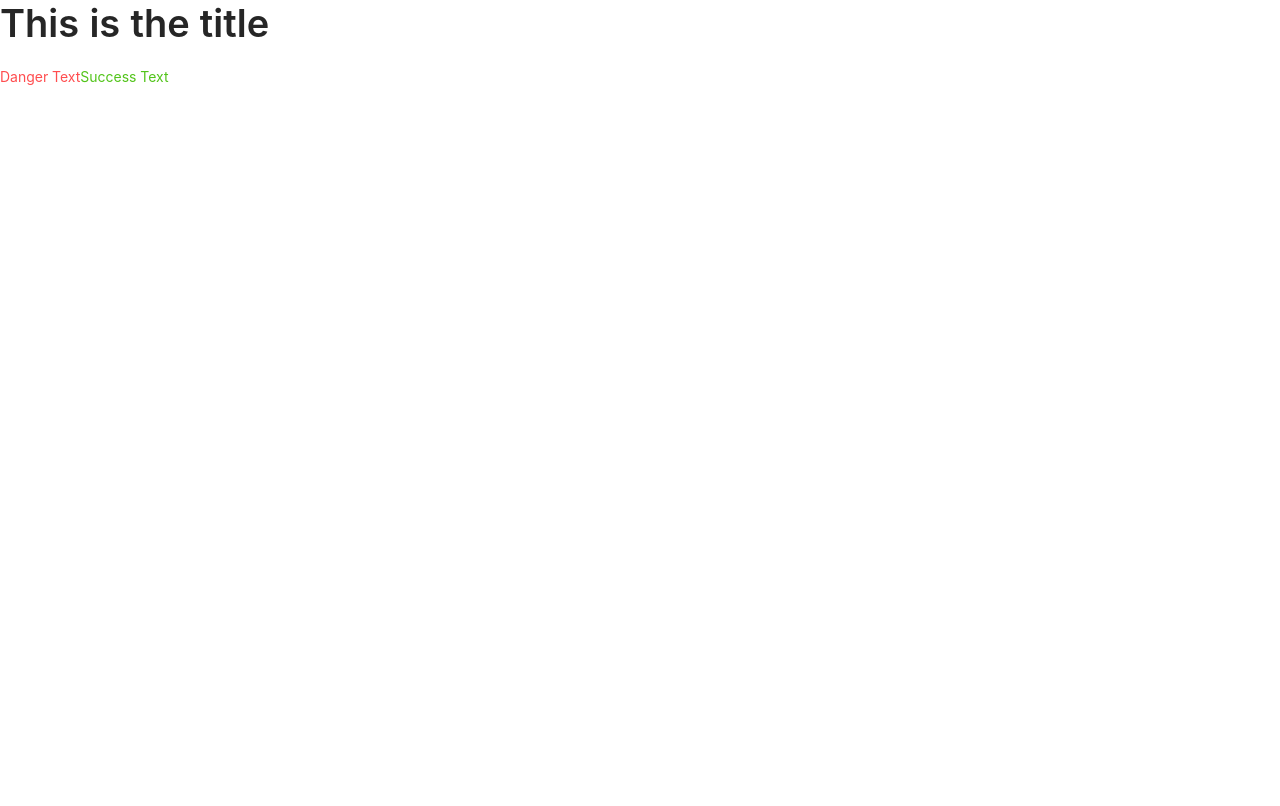
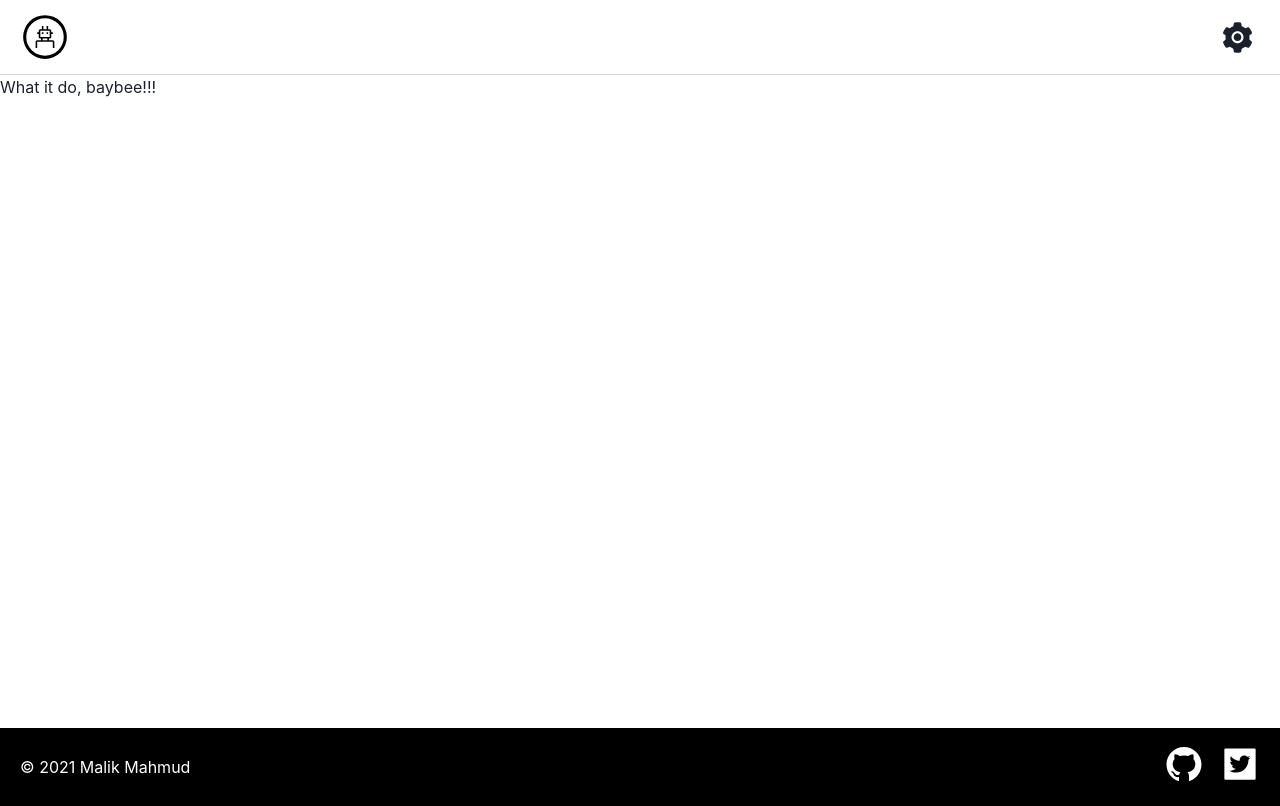
Before and after one commit to MlkMahmud/binance-dca-bot, a Next.js app: page / in a window 1280 px wide. Built offline with nearby package versions, Linux system fonts and the light colour scheme.

Commit message:
add header and footer components

```diff
--- /dev/null
+++ b/components/Footer.jsx
@@ -0,0 +1,40 @@
+import React from 'react';
+import {
+  Icon,
+  Link,
+  Stack,
+  Text,
+} from '@chakra-ui/react';
+import { AiFillGithub, AiFillTwitterSquare } from 'react-icons/ai';
+
+const Footer = () => (
+  <Stack
+    align="center"
+    as="footer"
+    bgColor="#000"
+    color="#FFF"
+    direction={['column', 'row']}
+    justify={['center', 'space-between']}
+    px={[2, 5]}
+    py={4}
+    spacing={[4, null]}
+  >
+    <Text>&copy; 2021 Malik Mahmud</Text>
+    <Stack direction="row" spacing={4}>
+      <Link
+        aria-label="github"
+        href="https://github.com/MlkMahmud"
+      >
+        <Icon as={AiFillGithub} boxSize="40px" />
+      </Link>
+      <Link
+        aria-label="twitter"
+        href="https://twitter.com/M_Shuttleworth_"
+      >
+        <Icon as={AiFillTwitterSquare} boxSize="40px" />
+      </Link>
+    </Stack>
+  </Stack>
+);
+
+export default Footer;
--- /dev/null
+++ b/components/Header.jsx
@@ -0,0 +1,52 @@
+import {
+  IconButton,
+  Flex,
+} from '@chakra-ui/react';
+import PropTypes from 'prop-types';
+import React from 'react';
+import { AiFillSetting } from 'react-icons/ai';
+
+const Header = ({ handleClick }) => (
+  <Flex
+    align="center"
+    as="header"
+    borderBottom="1px solid #d2d5d9"
+    justify="space-between"
+    px={[2, 5]}
+    py={[2, 3]}
+  >
+    <a href="/" aria-label="homepage">
+      <svg
+        width="50"
+        height="50"
+        fill="none"
+        xmlns="http://www.w3.org/2000/svg"
+        viewBox="0 0 100 100"
+      >
+        <path
+          fillRule="evenodd"
+          clipRule="evenodd"
+          d="M57.813 56.25h7.812a3.13 3.13 0 013.125 3.125v12.5h-3.125v-12.5h-31.25v12.5H31.25v-12.5a3.13 3.13 0 013.125-3.125h7.813v-3.125h-1.563A3.13 3.13 0 0137.5 50v-6.25h-3.125v-3.125H37.5V37.5a3.13 3.13 0 013.125-3.125h3.125v-6.25h3.125v6.25h6.25v-6.25h3.125v6.25h3.125A3.13 3.13 0 0162.5 37.5v3.125h3.125v3.125H62.5V50a3.129 3.129 0 01-3.125 3.125h-1.563v3.125zm1.562-18.75h-18.75V50h18.75V37.5zm-4.688 15.625h-9.374v3.125h9.374v-3.125zm-7.812-12.5H43.75v3.125h3.125v-3.125zm9.375 0h-3.125v3.125h3.125v-3.125z"
+          fill="#000"
+        />
+        <path
+          d="M50 93.75a43.75 43.75 0 110-87.5 43.75 43.75 0 010 87.5zm0-81.25a37.5 37.5 0 100 75.001A37.5 37.5 0 0050 12.5z"
+          fill="#000"
+        />
+      </svg>
+    </a>
+    <IconButton
+      aria-label="settings"
+      fontSize="35px"
+      variant="unstyled"
+      icon={<AiFillSetting />}
+      onClick={handleClick}
+    />
+  </Flex>
+);
+
+Header.propTypes = {
+  handleClick: PropTypes.func.isRequired,
+};
+
+export default Header;
--- /dev/null
+++ b/components/Page.jsx
@@ -0,0 +1,24 @@
+import { Box } from '@chakra-ui/react';
+import PropTypes from 'prop-types';
+import React from 'react';
+import Header from './Header';
+import Footer from './Footer';
+
+const Page = ({ children }) => (
+  <>
+    <Header />
+    <Box
+      as="main"
+      minH={['calc(100vh - 179px)', 'calc(100vh - 147px)']}
+    >
+      {children}
+    </Box>
+    <Footer />
+  </>
+);
+
+Page.propTypes = {
+  children: PropTypes.node.isRequired,
+};
+
+export default Page;
--- a/pages/_app.jsx
+++ b/pages/_app.jsx
@@ -1,9 +1,13 @@
-import 'antd/dist/antd.min.css';
+/* eslint-disable react/jsx-props-no-spreading */
 import PropTypes from 'prop-types';
 import React from 'react';
+import { ChakraProvider } from '@chakra-ui/react';
 
-// eslint-disable-next-line react/jsx-props-no-spreading
-const App = ({ Component, pageProps }) => <Component {...pageProps} />;
+const App = ({ Component, pageProps }) => (
+  <ChakraProvider>
+    <Component {...pageProps} />
+  </ChakraProvider>
+);
 
 App.propTypes = {
   Component: PropTypes.elementType.isRequired,
--- a/pages/index.jsx
+++ b/pages/index.jsx
@@ -1,12 +1,10 @@
 import React from 'react';
-import { Typography } from 'antd';
+import Page from '../components/Page';
 
 const Index = () => (
-  <>
-    <Typography.Title>This is the title</Typography.Title>
-    <Typography.Text type="danger">Danger Text</Typography.Text>
-    <Typography.Text type="success">Success Text</Typography.Text>
-  </>
+  <Page>
+    <h5>What it do, baybee!!!</h5>
+  </Page>
 );
 
 export default Index;
```
